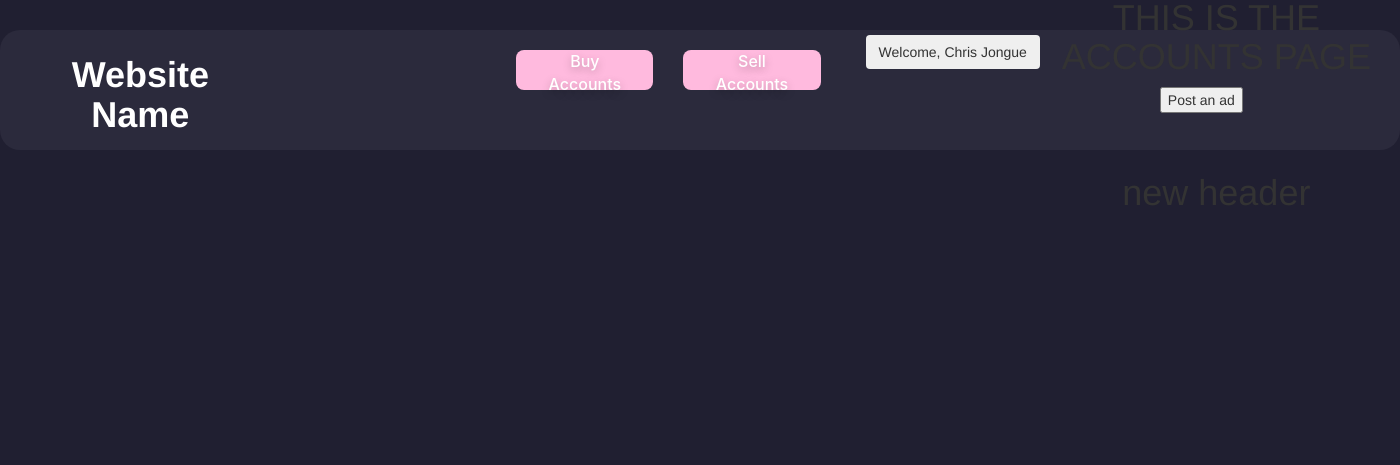
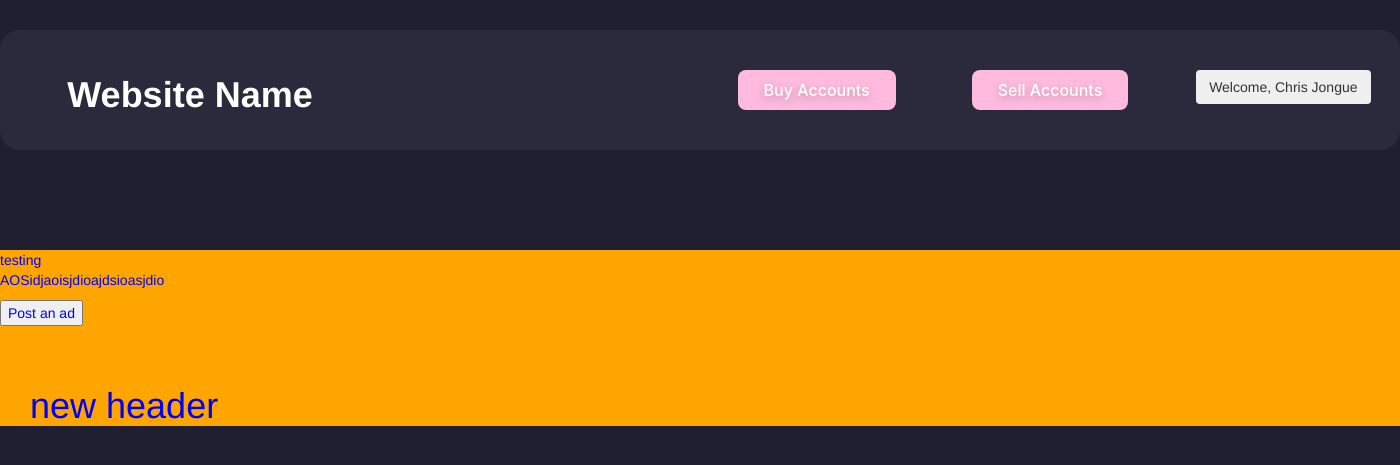
Before and after one commit to Mishibla/CITS3403-GroupProject, a Flask app: page /account in a window 1400 px wide. Shown: the top 465 px of the page. Run offline with Flask 3, Linux system fonts and the light colour scheme; a user stored in the database is signed in; some libraries are stand-ins or nearby versions.

Commit message:
fixed CSS for base
<div> left open

```diff
--- a/app/static/base.css
+++ b/app/static/base.css
@@ -1,5 +1,7 @@
 body {
     background-color: #201f31;
+    margin: 0; /* Ensures no default margin on body */
+    padding: 0; /* Ensures no default padding on body */
 }
 
 .container1 {
@@ -21,6 +23,15 @@ body {
 
 }
 
+.content_container {
+    clear: both; /* This ensures that the content container starts below any floated or flexed elements above */
+    width: 1400px;
+    height: auto;
+    margin: 30px auto;
+    color: blue;
+    background-color: orange; /* This is your 'testing' box */
+}
+
 h1 {
     margin-left: 30px;
 }
@@ -34,6 +45,10 @@ h1 a {
 h1 a:hover {
     color: white;             /* Keeps text color white on hover */
     text-decoration: none;    /* Ensures no underline appears on hover */
+}
+
+.col-sm-2 .dropdown {
+    margin-top: 15px;
 }
 
 .custom_button {
--- a/app/templates/accountpage.html
+++ b/app/templates/accountpage.html
@@ -4,7 +4,7 @@
 {% block content %}
 <br>
 <div>
-    <h1>THIS IS THE ACCOUNTS PAGE</h1>
+    <p>AOSidjaoisjdioajdsioasjdio</p>
     <button class="postad" onclick="location.href='/createad'">Post an ad</button>
 </div>
 <br>
--- a/app/templates/base.html
+++ b/app/templates/base.html
@@ -10,8 +10,11 @@
     {% endif %}
     <link rel="stylesheet" href="https://maxcdn.bootstrapcdn.com/bootstrap/3.4.0/css/bootstrap.min.css">
     <link rel="stylesheet" type="text/css" href="{{ url_for('static', filename='base.css') }}">
-    <link rel="stylesheet" type="text/css" href="{{ url_for('static', filename='custom_buttons.css') }}">
+    <!--<link rel="stylesheet" type="text/css" href="{{ url_for('static', filename='custom_buttons.css') }}">-->
     <script src="https://maxcdn.bootstrapcdn.com/bootstrap/3.4.0/js/bootstrap.min.js"></script>
+    <script src="https://cdn.jsdelivr.net/npm/bootstrap@5.3.3/dist/js/bootstrap.bundle.min.js" integrity="sha384-YvpcrYf0tY3lHB60NNkmXc5s9fDVZLESaAA55NDzOxhy9GkcIdslK1eN7N6jIeHz" crossorigin="anonymous"></script>
+    <script src="https://code.jquery.com/jquery-3.6.0.min.js" integrity="sha384-vtXRMe3mGCbOeY7l30aIg8H9p3GdeSe4IFlP6G8JMa7o7lXvnz3GFKzPxzJdPfGK" crossorigin="anonymous"></script>
+    <script src="{{ url_for('static', filename='base.js') }}"></script>
 
 </head>
 <body>
@@ -27,8 +30,8 @@
             <div class="col-sm-2">
                 <button role="button" class="custom_button2" id="sellButton" data-url="{{ url_for('create') }}">Sell Accounts</button>
             </div>
-            <div class="col-sm-2" style="background-color: #2b2a3c">
-                <div class="col-sm-2" style="background-color: #2b2a3c">
+            <div class="col-sm-2">
+
                 {% if current_user.is_authenticated %}
                 <div class="dropdown">
                     <button class="btn btn-secondary dropdown-toggle" type="button" id="dropdownMenuButton1" data-bs-toggle="dropdown" aria-expanded="false">
@@ -45,11 +48,12 @@
             </div>
         </div>
     </div>
-    <script src="https://cdn.jsdelivr.net/npm/bootstrap@5.3.3/dist/js/bootstrap.bundle.min.js" integrity="sha384-YvpcrYf0tY3lHB60NNkmXc5s9fDVZLESaAA55NDzOxhy9GkcIdslK1eN7N6jIeHz" crossorigin="anonymous"></script>
-    <script src="https://code.jquery.com/jquery-3.6.0.min.js" integrity="sha384-vtXRMe3mGCbOeY7l30aIg8H9p3GdeSe4IFlP6G8JMa7o7lXvnz3GFKzPxzJdPfGK" crossorigin="anonymous"></script>
-    <script src="{{ url_for('static', filename='base.js') }}"></script>
-    <div class="main-content">
-        {% block content %}{% endblock %}
+    <br>
+    <br>
+    <div class="content_container" style="color:blue; background-color: orange;">
+        testing
+        {% block content %}
+        {% endblock %}
     </div>
 </body>
 </html>
```
Lines whose indentation alone changed are shown as unchanged.
